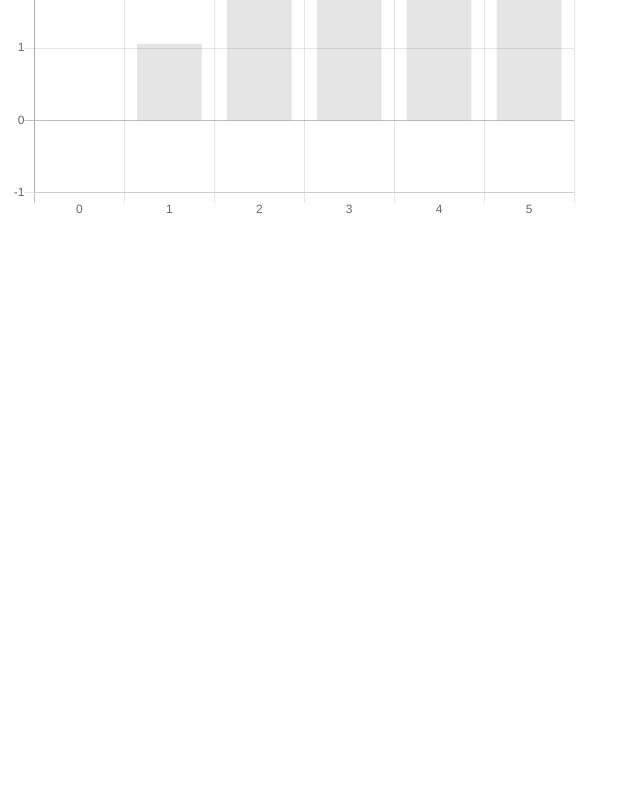
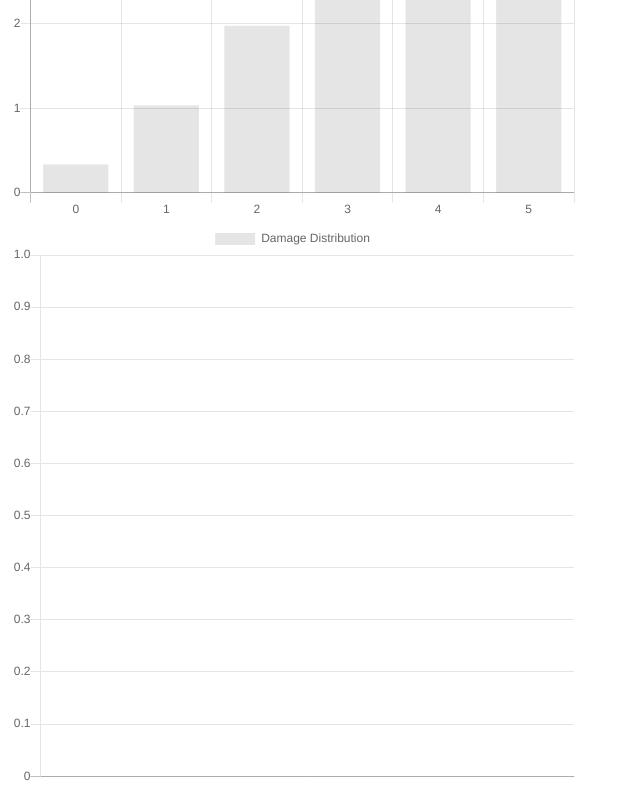
Before and after one commit to pLeminoq/Gloomhaven-Deck-Statistics, a Vue app: page / in a window 1280 px wide. Shown: the part 427-1227 px from the top of the page, without its empty margins (0-640 px from the left). Before the commit the page ends 800 px from the top, so only its background shows below. Built offline with nearby package versions, Linux system fonts and the light colour scheme.

Commit message:
added DamageHistogram

```diff
--- a/src/App.vue
+++ b/src/App.vue
@@ -4,9 +4,12 @@
       id="testbutton"
       @click="onButtonClick"
     >
-      Add a critical Hit!
+      Add a +1 roller!
     </button>
     <AvgDamageChart
+      :deck="deck"
+    />
+    <DamageHistogram
       :deck="deck"
     />
   </div>
@@ -16,11 +19,13 @@
 const model = require('./model');
 
 import AvgDamageChart from './components/AvgDamageChart.vue';
+import DamageHistogram from './components/DamageHistogram.vue';
 
 export default {
   name: 'App',
   components: {
-    AvgDamageChart
+    AvgDamageChart,
+    DamageHistogram
   },
   data: function() {
     return {
@@ -29,7 +34,7 @@ export default {
   },
   methods: {
     onButtonClick: function() {
-      this.deck.addCard(new model.cards.CriticalHit());
+      this.deck.addCard(new model.cards.PlusOneRoller());
     }
   }
 }
--- a/src/components/AvgDamageChart.vue
+++ b/src/components/AvgDamageChart.vue
@@ -45,14 +45,21 @@ export default {
     computeAvgDamage: function(baseDamage, deck) {
       deck.shuffle();
 
-      const draws = 10000;
+      const turns = 500;
       let averageDamage = 0.0;
-      for (let i = 0; i < draws; ++i) {
-        averageDamage += deck.draw().damage(baseDamage);
+      console.log('Ich mache was 2.0')
+      for (let i = 0; i < turns; ++i) {
+        let card = deck.draw();
+        while (card.roller) {
+          averageDamage += Math.max(card.damage(baseDamage),0);
+          card = deck.draw();
+        }
+        averageDamage += Math.max(card.damage(baseDamage),0);
+
       }
       deck.restore();
 
-      return averageDamage / draws;
+      return averageDamage / turns;
     }
   }
 }
--- /dev/null
+++ b/src/components/DamageHistogram.vue
@@ -0,0 +1,84 @@
+<template>
+  <div id="damage-hist">
+    <BarChart
+      id="chart"
+      :chart-data="chartData"
+    />
+  </div>
+</template>
+
+<script>
+import BarChart from './BarChart.vue'
+
+export default {
+  name: 'DamageHistogram',
+  components: {
+    BarChart
+  },
+  data: function() {
+    return {
+      baseDamage: 1
+    }
+  },
+  props: {
+    deck: {
+      require: true,
+      type: Object
+    }
+  },
+  computed: {
+    chartData: function() {
+      const DamageDist = this.computeDamageDist(this.baseDamage, this.deck);
+      const damageValues = Object.getOwnPropertyNames(DamageDist).map(key => parseInt(key));
+      let xs = [];
+      let ys = [];
+      for (let i = Math.min(damageValues); i <= Math.max(damageValues); ++i){
+        xs.push(i)
+        if (DamageDist['' + i] === undefined){
+          DamageDist['' + i] = 0
+        }
+        ys.push(DamageDist['' + i])
+      }
+      return {
+        labels: xs,
+        datasets: [{
+          label: 'Damage Distribution',
+          data: ys
+        }]
+      };
+    }
+  },
+  methods: {
+    computeDamageDist: function(baseDamage, deck) {
+      deck.shuffle();
+
+      const turns = 1000;
+      let damageDist = {};
+      console.log('Ich mache was')
+      for (let i = 0; i < turns; ++i) {
+        let attackDamage = 0;
+        let card = deck.draw();
+        while (card.roller) {
+          attackDamage += card.damage(baseDamage);
+          card = deck.draw();
+        }
+        attackDamage += card.damage(baseDamage);
+        if  (damageDist['' + attackDamage] === undefined){
+          damageDist['' + attackDamage] = 0;
+        }
+        damageDist['' + attackDamage] += 1;
+
+      }
+      deck.restore();
+
+      return damageDist;
+    }
+  }
+}
+</script>
+
+<style scoped>
+#chart {
+  width: 45%
+}
+</style>
--- a/src/model/cards.js
+++ b/src/model/cards.js
@@ -1,6 +1,7 @@
 class Card {
-  constructor(value, reshuffle, remove) {
+  constructor(value, reshuffle, roller, remove) {
     this.value = value;
+    this.roller = (roller !== undefined) ? roller : false;
     this.reshuffle = (reshuffle !== undefined) ? reshuffle : false;
     this.remove = (remove !== undefined) ? remove : false;
   }
@@ -70,6 +71,12 @@ class PlusOne extends Card {
   }
 }
 
+class PlusOneRoller extends Card {
+  constructor() {
+    super(1, false, true);
+  }
+}
+
 class PlusTwo extends Card {
   constructor() {
     super(2);
@@ -84,3 +91,4 @@ module.exports.MinusOne = MinusOne;
 module.exports.Zero = Zero;
 module.exports.PlusOne = PlusOne;
 module.exports.PlusTwo = PlusTwo;
+module.exports.PlusOneRoller = PlusOneRoller;
--- a/src/model/decks.js
+++ b/src/model/decks.js
@@ -73,7 +73,6 @@ class Default extends Deck {
 
     this.addCard(new _cards.CriticalMiss());
     this.addCard(new _cards.CriticalHit());
-    this.addCard(new _cards.CriticalHit());
     this.addCard(new _cards.MinusTwo());
     this.addCard(new _cards.PlusTwo());
     for (let i = 0; i < 5; i++) { this.addCard(new _cards.MinusOne());}
```
